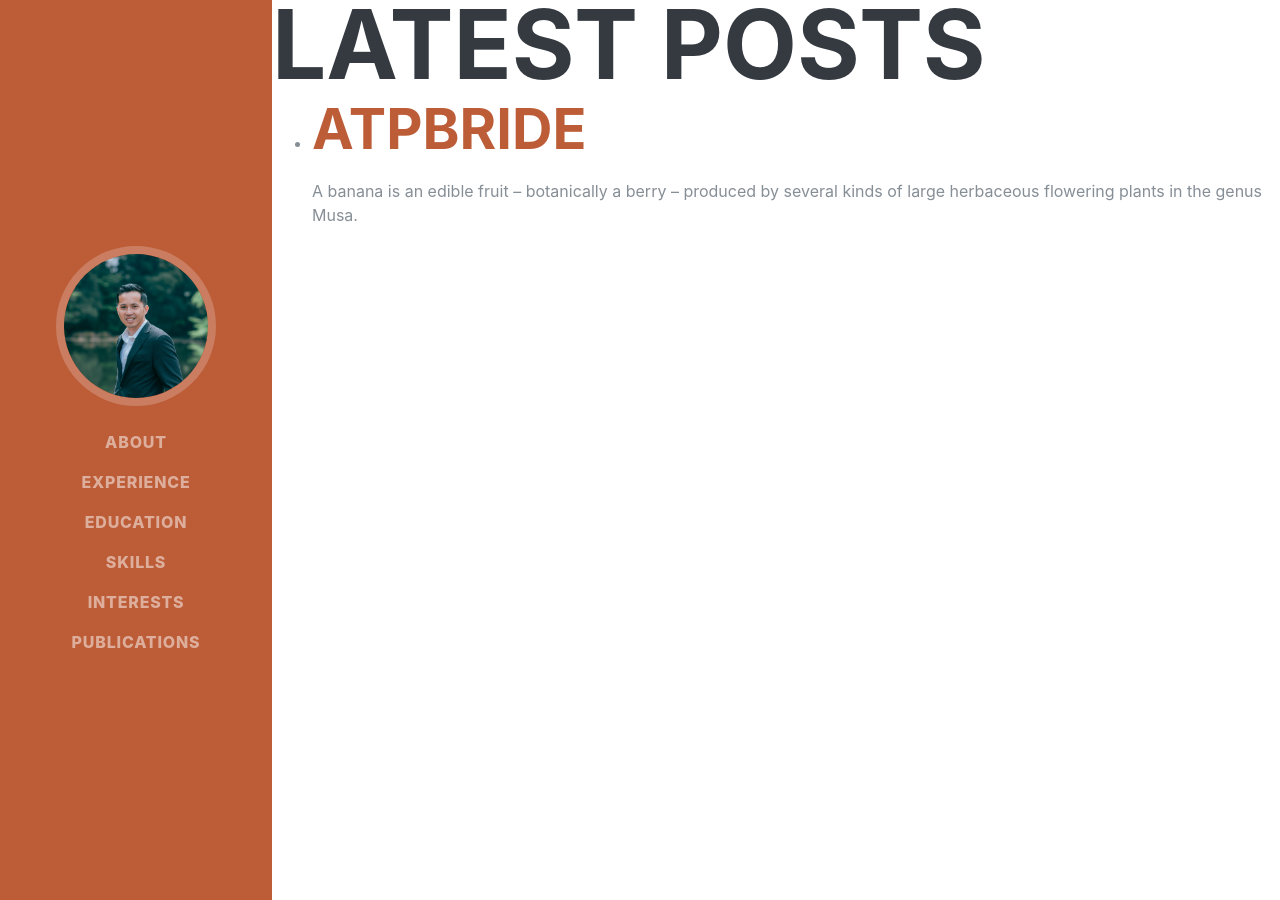
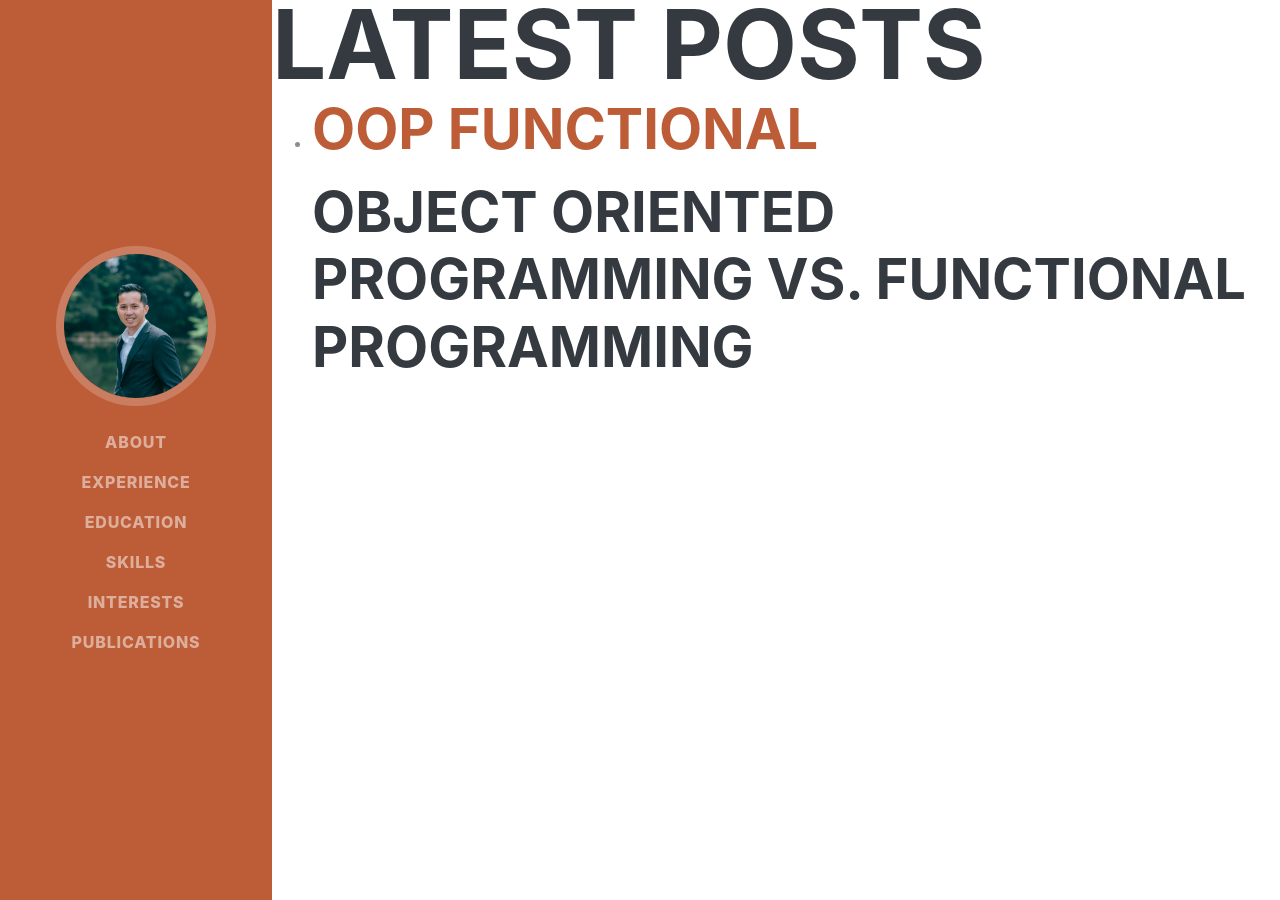
Before and after one commit to JoenyBui/joenybui.github.io, a Jekyll site: the page built from blog.html, in a window 1280 px wide. Built offline with Jekyll 4.4.1, drawn with Linux system fonts in a browser that asks for light colours; some web fonts are replaced.

Commit message:
Added new blogs.

```diff
--- a/_includes/navigation.html
+++ b/_includes/navigation.html
@@ -2,7 +2,7 @@
   <a class="navbar-brand js-scroll-trigger" href="#page-top">
     <span class="d-block d-lg-none">{{page.fullName}}</span>
     <span class="d-none d-lg-block">
-      <img class="img-fluid img-profile rounded-circle mx-auto mb-2" src="assets/img/profile.jpg" alt="">
+      <img class="img-fluid img-profile rounded-circle mx-auto mb-2" src="/assets/img/profile.jpg" alt="">
     </span>
   </a>
   <button class="navbar-toggler" type="button" data-toggle="collapse" data-target="#navbarSupportedContent" aria-controls="navbarSupportedContent" aria-expanded="false" aria-label="Toggle navigation">
--- a/_layouts/default.html
+++ b/_layouts/default.html
@@ -9,15 +9,15 @@
     <title>{{ page.title }}</title>
 
     <!-- Bootstrap core CSS -->
-    <link href="assets/vendor/bootstrap/css/bootstrap.min.css" rel="stylesheet">
+    <link href="/assets/vendor/bootstrap/css/bootstrap.min.css" rel="stylesheet">
 
     <!-- Custom fonts for this template -->
     <link href="https://fonts.googleapis.com/css?family=Saira+Extra+Condensed:500,700" rel="stylesheet">
     <link href="https://fonts.googleapis.com/css?family=Muli:400,400i,800,800i" rel="stylesheet">
-    <link href="assets/vendor/fontawesome-free/css/all.min.css" rel="stylesheet">
+    <link href="/assets/vendor/fontawesome-free/css/all.min.css" rel="stylesheet">
 
     <!-- Custom styles for this template -->
-    <link href="assets/css/resume.min.css" rel="stylesheet">
+    <link href="/assets/css/resume.min.css" rel="stylesheet">
 
     <!-- Global site tag (gtag.js) - Google Analytics -->
     <script async src="https://www.googletagmanager.com/gtag/js?id=UA-138884720-1"></script>
@@ -34,13 +34,13 @@
     {{ content }}
 
     <!-- Bootstrap core JavaScript -->
-    <script src="assets/vendor/jquery/jquery.min.js"></script>
-    <script src="assets/vendor/bootstrap/js/bootstrap.bundle.min.js"></script>
+    <script src="/assets/vendor/jquery/jquery.min.js"></script>
+    <script src="/assets/vendor/bootstrap/js/bootstrap.bundle.min.js"></script>
 
     <!-- Plugin JavaScript -->
-    <script src="assets/vendor/jquery-easing/jquery.easing.min.js"></script>
+    <script src="/assets/vendor/jquery-easing/jquery.easing.min.js"></script>
 
     <!-- Custom scripts for this template -->
-    <script src="assets/js/resume.min.js"></script>
+    <script src="/assets/js/resume.min.js"></script>
   </body>
 </html>
--- a/_layouts/post.html
+++ b/_layouts/post.html
@@ -1,7 +1,7 @@
 ---
-layout: default
+layout: blog
 ---
-<h1>{{ page.title }}</h1>
+<h2>{{ page.title }}</h2>
 <p>{{ page.date | date_to_string }} - {{ page.author }}</p>
 
 {{ content }}
--- /dev/null
+++ b/_posts/2019-06-30-oop-functional.md
@@ -0,0 +1,37 @@
+---
+layout: post
+author: Joeny Bui
+show: true
+---
+
+## Object Oriented Programming vs. Functional Programming
+
+Two of the most prevalent programming paridigm is Object Oriented Programminga and Functional Programming.
+
+### What is Object Oriented Programming (OOP)?
+
+There are many languages that are
+
+#### Pros
+
+#### Cons
+
+#### Languages Familiar
+
+* Java
+* C++
+* Python
+
+
+### What is Functional Programming?
+
+Function programming puts together
+
+#### Pros
+
+#### Cons
+
+#### Languages Familiar
+
+* Scala
+* Python (sortof)
--- a/blog.html
+++ b/blog.html
@@ -6,9 +6,11 @@ title: Blog
 
 <ul>
   {% for post in site.posts %}
-    <li>
-      <h2><a href="{{ post.url }}">{{ post.title }}</a></h2>
-      <p>{{ post.excerpt }}</p>
-    </li>
+    {% if post.show %}
+      <li>
+        <h2><a href="{{ post.url }}">{{ post.title }}</a></h2>
+        <p>{{ post.excerpt }}</p>
+      </li>
+    {% endif %}
   {% endfor %}
 </ul>
```
Also changed, not shown: _posts/2018-08-20-atpbride.md (+1 -1 lines), _posts/2019-06-30-mvc.md (added), 7 other files.
